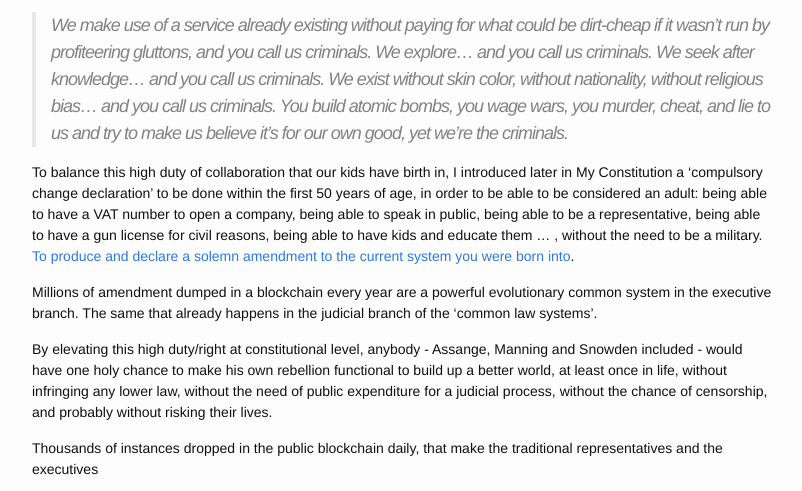
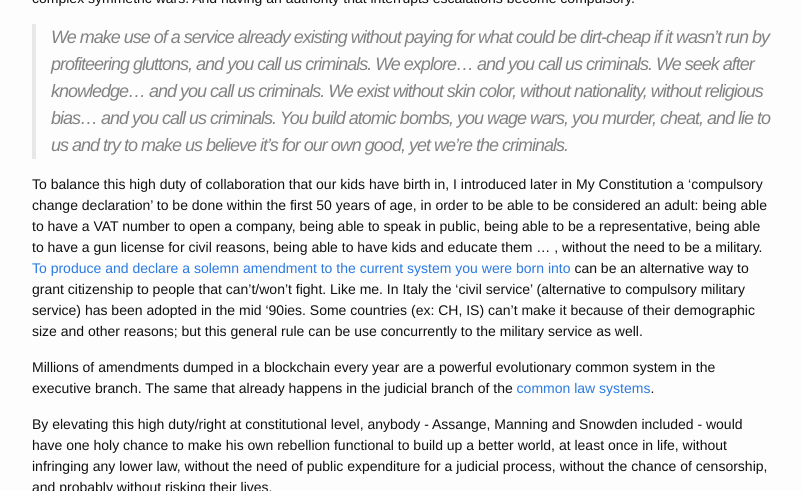
Before and after one commit to rootkovska/rootkovska.github.io, a Jekyll site: the page built from _posts/2015-12-25-Aethernum.md, in a window 1280 px wide and 900 px high, scrolled down 6575 px, cut to the strip 0-491 px from the top of the window. Shown: the whole strip, without its empty margins (238-1040 px from the left). Built offline with Jekyll 4.4.1, drawn with Linux system fonts in a browser that asks for light colours; Markdown is read by kramdown in place of the engine named in the settings.

Commit message:
More fixes to Aethernum

```diff
--- a/_posts/2015-12-25-Aethernum.md
+++ b/_posts/2015-12-25-Aethernum.md
@@ -147,11 +147,11 @@ Basically, by bind to such metered rule you've just built a bottom line where 'e
 
 In the previous chapter I made an example starting from water and food because of [Maslow's hierarchy of needs](https://en.wikipedia.org/wiki/Maslow's_hierarchy_of_needs). But in 2008 I started from
 
-"Art. 1 - My Country is a democracy built on top of collaboration between anybody honour this text."
+> "Art. 1 - My Country is a democracy built on top of collaboration between anybody honour this text."
 
 replacing the first article of the [Italian Constitution](http://www.senato.it/documenti/repository/istituzione/costituzione_inglese.pdf)
 
-"Art. 1 - Italy is a democratic Republic founded on labour."
+> "Art. 1 - Italy is a democratic Republic founded on labour."
 
 The practical reason for adding an imaginary rule (ie: collaboration) on top of more empirical ones (ie: food) is that by keeping adding rules the late comers (ie: the new born) could find very little liberty in their lives, exspecially during downturns, and very little good teachers to explain them what they got at birth.
 
@@ -162,9 +162,10 @@ By elevating 'labour' to the highest law instead, we have the need of a ladder,
 
 > We make use of a service already existing without paying for what could be dirt-cheap if it wasn't run by profiteering gluttons, and you call us criminals. We explore... and you call us criminals. We seek after knowledge... and you call us criminals. We exist without skin color, without nationality, without religious bias... and you call us criminals. You build atomic bombs, you wage wars, you murder, cheat, and lie to us and try to make us believe it's for our own good, yet we're the criminals.
 
-To balance this high duty of collaboration that our kids have birth in, I introduced later in My Constitution a 'compulsory change declaration' to be done within the first 50 years of age, in order to be able to be considered an adult: being able to have a VAT number to open a company, being able to speak in public, being able to be a representative, being able to have a gun license for civil reasons, being able to have kids and educate them ... , without the need to be a military. [To produce and declare a solemn amendment to the current system you were born into](http://www.anythingtosay.com/).
+To balance this high duty of collaboration that our kids have birth in, I introduced later in My Constitution a 'compulsory change declaration' to be done within the first 50 years of age, in order to be able to be considered an adult: being able to have a VAT number to open a company, being able to speak in public, being able to be a representative, being able to have a gun license for civil reasons, being able to have kids and educate them ... , without the need to be a military.
+[To produce and declare a solemn amendment to the current system you were born into](http://www.anythingtosay.com/) can be an alternative way to grant citizenship to people that can't/won't fight. Like me. In Italy the 'civil service' (alternative to compulsory military service) has been adopted in the mid '90ies. Some countries (ex: CH, IS) can't make it because of their demographic size and other reasons; but this general rule can be use concurrently to the military service as well.
 
-Millions of amendment dumped in a blockchain every year are a powerful evolutionary common system in the executive branch. The same that already happens in the judicial branch of the 'common law systems'.
+Millions of amendments dumped in a blockchain every year are a powerful evolutionary common system in the executive branch. The same that already happens in the judicial branch of the [common law systems](https://en.wikipedia.org/wiki/Common_law).
 
 By elevating this high duty/right at constitutional level, anybody - Assange, Manning and Snowden included - would have one holy chance to make his own rebellion functional to build up a better world, at least once in life, without infringing any lower law, without the need of public expenditure for a judicial process, without the chance of censorship, and probably without risking their lives.
 
```
